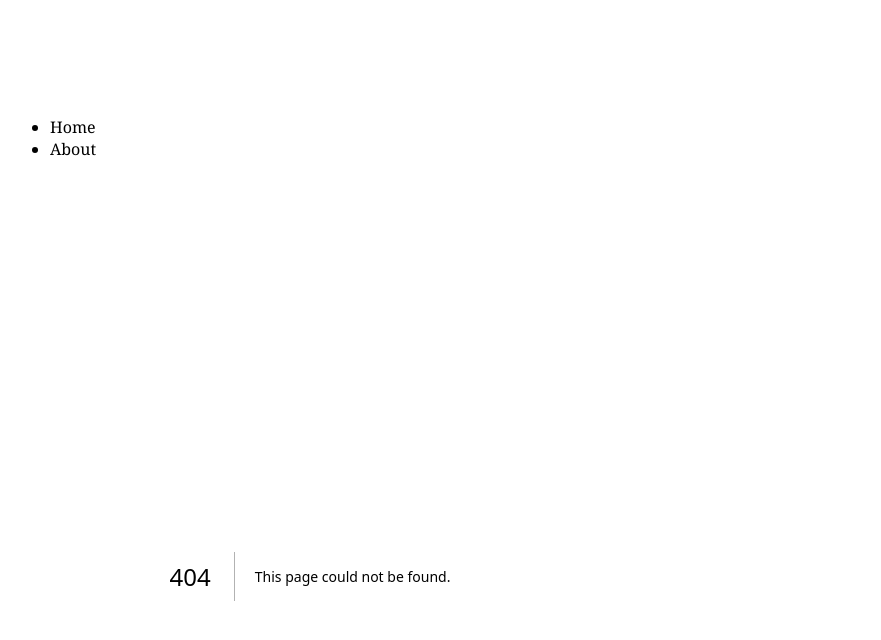
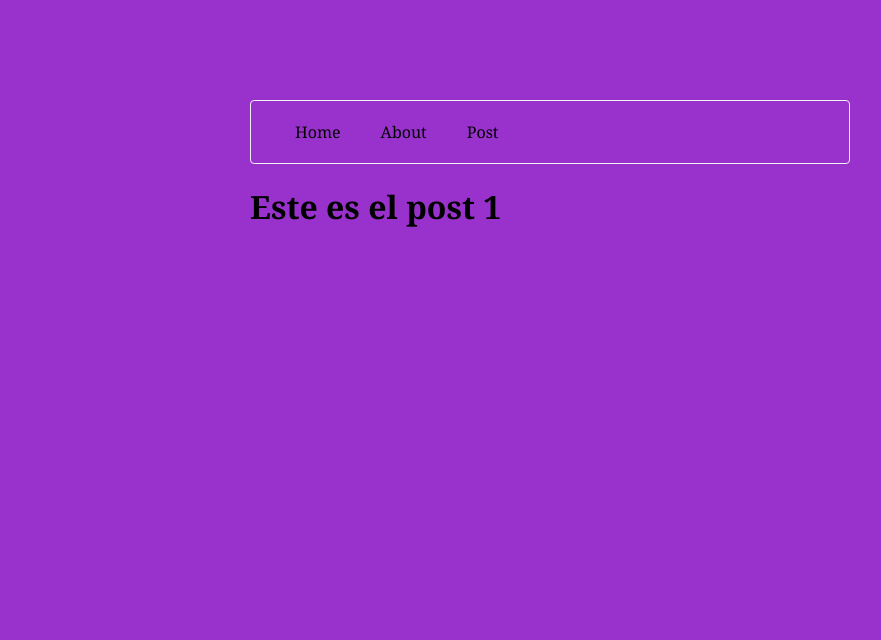
Before and after one commit to Kami17LA/Proyecto_Next.js-13, a Next.js app: page /post/1 in a window 1280 px wide. Before the commit this address had no page. Shown: the top 640 px of the page, without its empty margins (90-971 px from the left). Built offline with nearby package versions, Linux system fonts and the light colour scheme.

Commit message:
Adding the Post component

```diff
--- a/app/layout.js
+++ b/app/layout.js
@@ -1,5 +1,5 @@
 import '../styles/globals.css'
-import { Navigation } from './components/Navigation'
+import { Navigation } from '../components/Navigation'
 
 export default function RootLayout ({ children }) {
   return (
--- /dev/null
+++ b/app/post/[id]/page.jsx
@@ -0,0 +1,6 @@
+export default function Post ({ params }) {
+  const { id } = params
+  return (
+    <h1> Este es el post {id} </h1>
+  )
+}
--- /dev/null
+++ b/app/post/page.jsx
@@ -0,0 +1,5 @@
+export default function PostPage () {
+  return (
+    <h1> Aquí se veran los post ... </h1>
+  )
+}
--- a/app/components/Navigation.jsx
+++ b/components/Navigation.jsx
@@ -1,4 +1,5 @@
 import Link from 'next/link'
+import styles from '../components/Navigation.module.css'
 
 const links = [{
   label: 'Home',
@@ -6,13 +7,16 @@ const links = [{
 }, {
   label: 'About',
   route: '/about'
+}, {
+  label: 'Post',
+  route: '/post'
 }]
 
 export function Navigation () {
   return (
-    <header>
+    <header className={styles.header}>
       <nav>
-        <ul>
+        <ul className={styles.navigation}>
           {links.map(({ label, route }) => (
             <li key={route}>
               <Link href={route}>
--- /dev/null
+++ b/components/Navigation.module.css
@@ -0,0 +1,16 @@
+.header {
+	border: 1px solid #f0f0f0;
+	border-radius: 4px;
+	padding: 4px;
+}
+
+.navigation {
+	display: flex;
+	list-style: none;
+	gap: 40px;
+	cursor: pointer;
+}
+
+.navigation a:hover {
+	color: yellow;
+}
--- a/styles/globals.css
+++ b/styles/globals.css
@@ -14,6 +14,10 @@ a {
 /* con esto * se aplicara a todos los elementos del documento */
 * {
 	box-sizing: border-box;
+}
+
+html{
+	background-color: darkorchid;
 }
 
 body {
```
